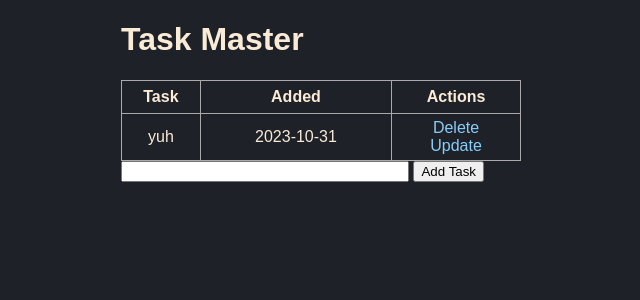
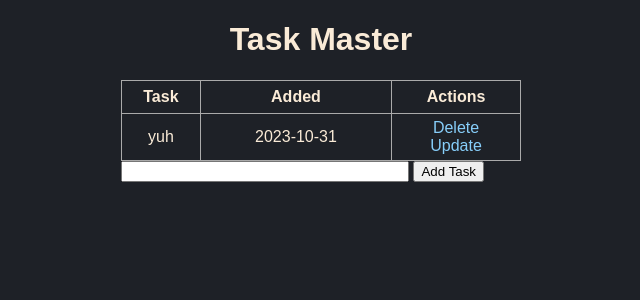
Before and after one commit to irvinglopezcuriel/BrainLearningTechnology, a Flask app: page / in a window 1280 px wide. Shown: the top 300 px of the page, without its empty margins (319-959 px from the left). Run offline with Flask 3, Linux system fonts and the light colour scheme.

Commit message:
updated homepage

```diff
--- a/flaskLearn/templates/index.html
+++ b/flaskLearn/templates/index.html
@@ -1,13 +1,15 @@
 {% extends 'base.html' %}
 
 {% block head %}
-<title style="text-align: center;">Task Master</title>
+<title>Task Master</title>
 {% endblock %}
 
 {% block body %}
 <div class="content">
-	<h1>Task Master</h1>
-
+	<h1 style="text-align: center;">Task Master</h1>
+	{% if tasks|length < 1%}
+		<h4 style="text-align: center;">No tasks. Create one below.</h4>
+	{% else %}
 	<table>
 		<!-- Rows -->
 		<tr>
@@ -28,7 +30,7 @@
 			</tr>
 		{% endfor %}
 	</table>
-
+	{% endif %}
 	<div>
 		<form action="/" method="POST">
 			<input type="text" name="content" id="content">
```
Also changed, not shown: flaskLearn/instance/test.db.
